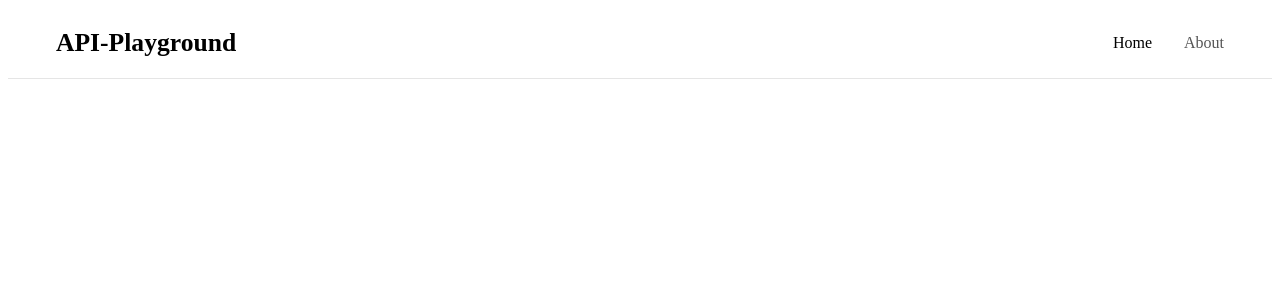
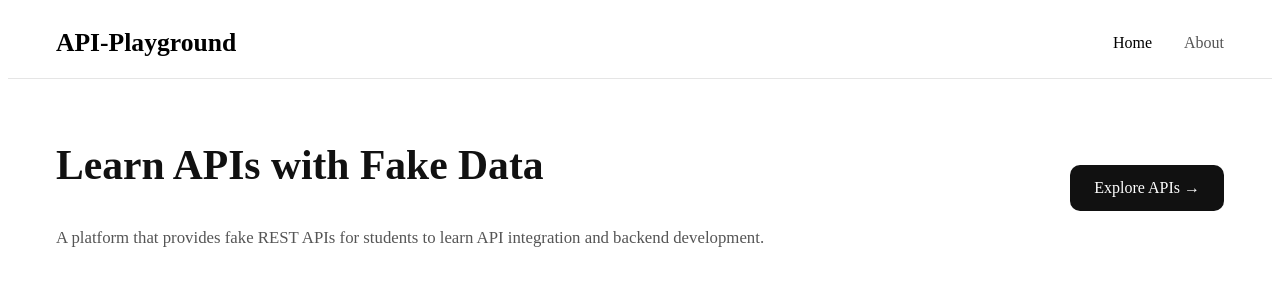
Before and after one commit to Akshatsahu01/API-PLAYGROUND, a React app in the folder frontend/: page / in a window 1280 px wide. Shown: the top 300 px of the page. Built offline with nearby package versions, Linux system fonts and the light colour scheme; the HTML template or start-up script is replaced by a standard one.

Commit message:
feat:Added hero section

```diff
--- a/frontend/src/components/Hero/Hero.css
+++ b/frontend/src/components/Hero/Hero.css
@@ -0,0 +1,66 @@
+
+
+.hero {
+  width: 100%;
+}
+
+.hero-container {
+  max-width: 1500px;
+  margin: 0 auto;
+  padding: 1.8rem 3rem;
+}
+
+
+
+.hero-content {
+  display: flex;
+  justify-content: space-between;
+  align-items: center;
+  gap: 3rem;
+}
+
+
+
+.hero-text {
+  flex: 1;
+  max-width: 720px;
+}
+
+.hero-text h1 {
+  font-size: 2.6rem;
+  font-weight: 700;
+  color: #111;
+  line-height: 1.15;
+}
+
+.hero-text p {
+  margin-top: 0.8rem;
+
+  font-size: 1.05rem;
+  color: #555;
+  line-height: 1.6;
+}
+
+
+
+
+.hero-btn {
+ display: flex;
+  align-items: center;
+  text-decoration: none;
+
+  background: #111;
+  color: white;
+
+  padding: 14px 24px;
+
+  border-radius: 10px;
+
+  font-weight: 500;
+
+  transition: 0.2s;
+}
+
+.hero-btn:hover {
+  background: #333;
+}
--- a/frontend/src/components/Hero/Hero.jsx
+++ b/frontend/src/components/Hero/Hero.jsx
@@ -0,0 +1,32 @@
+import "./Hero.css";
+
+function Hero() {
+  return (
+    <section className="hero">
+      <div className="hero-container">
+
+        <div className="hero-content">
+
+          <div className="hero-text">
+            <h1>Learn APIs with Fake Data</h1>
+
+            <p>
+              A platform that provides fake REST APIs for students to learn
+              API integration and backend development.
+            </p>
+          </div>
+
+          <div className="hero-action">
+            <a href="#api-explorer" className="hero-btn">
+              Explore APIs →
+            </a>
+          </div>
+
+        </div>
+
+      </div>
+    </section>
+  );
+}
+
+export default Hero;
--- a/frontend/src/pages/Home.jsx
+++ b/frontend/src/pages/Home.jsx
@@ -1,5 +1,5 @@
 import Navbar from "../components/Navbar/Navbar.jsx";
-// import Hero from "../components/Hero/Hero";
+import Hero from "../components/Hero/Hero";
 // import ApiExplorer from "../components/ApiExplorer/ApiExplorer";
 // import CodeGenerator from "../components/CodeGenerator/CodeGenerator";
 // import Footer from "../components/Footer/Footer";
@@ -8,10 +8,10 @@ function Home() {
   return (
     <>
       <Navbar />
-      {/* <Hero />
-      <ApiExplorer />
-      <CodeGenerator />
-      <Footer /> */}
+       <Hero />
+      {/* <ApiExplorer />
+      <CodeGenerator /> */}
+      {/* <Footer />  */}
     </>
   );
 }
```
